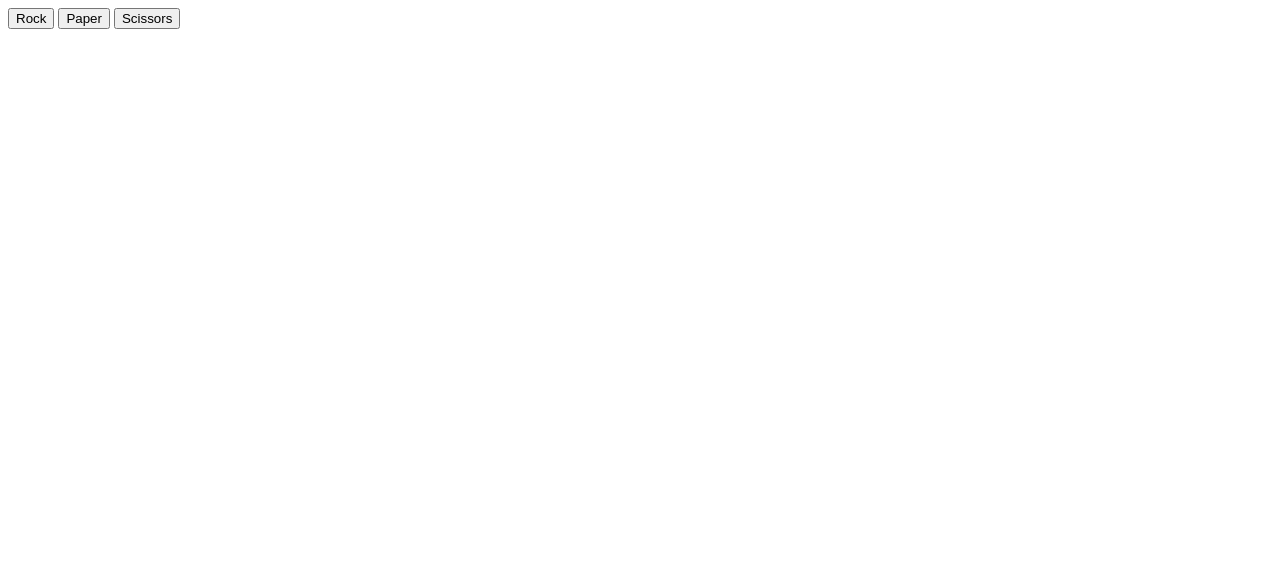
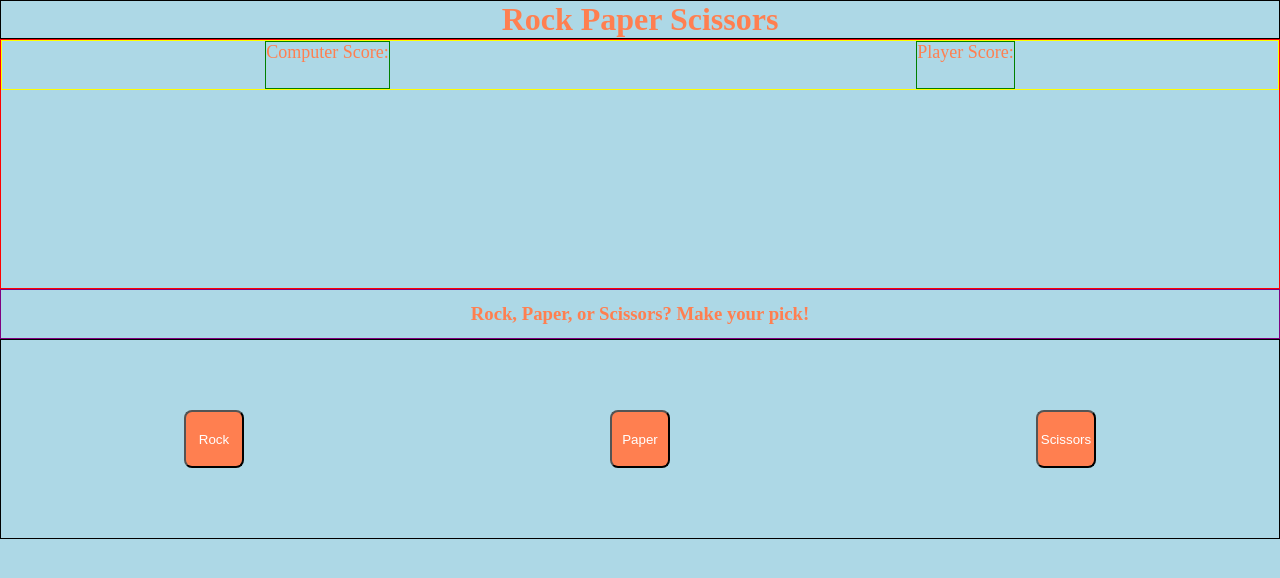
Before and after one commit to andrewfarmer13/Rock-Paper-Scissors, a plain HTML site: page index.html in a window 1280 px wide. Drawn offline with Linux system fonts and the light colour scheme.

Commit message:
adding styling

```diff
--- a/gameLogic.js
+++ b/gameLogic.js
@@ -16,6 +16,14 @@ function getComputerChoice(){
     }
    // console.log(choiceStr);
     return choiceStr;
+}
+
+function getPlayerScore(){
+    return playerScore;
+}
+
+function getComputerScore(){
+    return computerScore;
 }
 
 
--- a/index.html
+++ b/index.html
@@ -3,12 +3,29 @@
 <head>
     <meta charset="UTF-8">
     <meta name="viewport" content="width=device-width, initial-scale=1.0">
-    <title>Document</title>
+    <title>Rock Paper Scissors</title>
+    <link rel="stylesheet" href="styles.css">
     <script src="gameLogic.js" defer></script>
 </head>
 <body>
-    <button class="rock">Rock</button>
-    <button class="paper">Paper</button>
-    <button class="scissors">Scissors</button>
+    <div id="header-container">
+        <h1 class="title-text">Rock Paper Scissors</h1>
+    </div>
+    <div id = score-container>
+        <div class="scores">
+            <div class="computer-score">Computer Score: </div>
+            <div class="player-score">Player Score: </div>
+        </div>
+    </div>
+
+    <div id="game-info">
+        <h3 class="player-prompt">Rock, Paper, or Scissors? Make your pick!</h3>
+    </div>
+
+    <div id="button-container">
+        <button class="rock">Rock</button>
+        <button class="paper">Paper</button>
+        <button class="scissors">Scissors</button>
+    </div>
 </body>
 </html>
--- /dev/null
+++ b/styles.css
@@ -0,0 +1,69 @@
+*{
+    margin:0;
+    padding: 0;
+    background-color: lightblue;
+    box-sizing: border-box;
+}
+
+#button-container{
+    border: 1px solid black;
+    display: flex;
+    justify-content: space-around;
+    height: 200px;
+
+}
+
+#header-container{
+    display: flex;
+    border: 1px solid black;
+    justify-content: center;
+}
+
+.title-text{
+    color: coral;
+    font-weight: bold;
+}
+
+#score-container{
+    border: 1px solid red;
+    height: 250px;
+    display: flex;
+    justify-content: space-around;
+}
+
+.scores{
+    display: flex;
+    justify-content: space-around;
+    height: 50px;
+    width: 100vw;
+    border: 1px solid yellow;
+}
+
+.player-score, .computer-score{
+    border: 1px solid green;
+    font-size: 18px;
+    color: coral;
+}
+
+
+
+#game-info{
+    border: 1px solid purple;
+    height: 50px;
+    display: flex;
+    justify-content: center;
+}
+
+.player-prompt{
+    align-self: center;
+    color: coral;
+}
+
+.paper, .rock, .scissors{
+    margin-top: 70px;
+    margin-bottom: 70px;
+    width: 60px;
+    background-color: coral;
+    color:white;
+    border-radius: 8px;
+}
```
